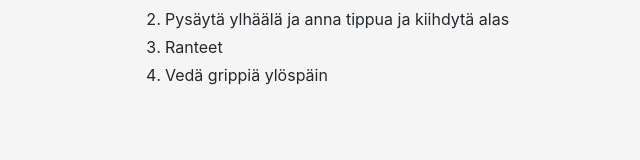
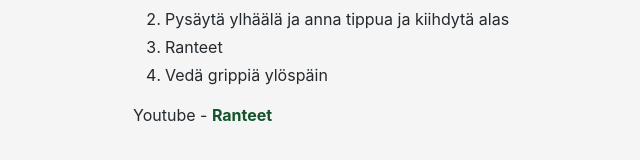
Before and after one commit to haapio/haapio.github.io, a Jekyll site: the page built from draivi.md, in a window 1280 px wide. Shown: the part 214-374 px from the top of the page, without its empty margins (17-657 px from the left). Built offline with Jekyll 4.4.1, drawn with Linux system fonts in a browser that asks for light colours; comment, search, counter and statistics services are not loaded; our own code applies the rules of GitHub Pages for plain Markdown files.

Commit message:
Update draivi.md

```diff
--- a/draivi.md
+++ b/draivi.md
@@ -8,3 +8,5 @@ Youtube - [Lisää pituutta draiveihin - 14:45](https://www.youtube.com/watch?v=
 2.  Pysäytä ylhäälä ja anna tippua ja kiihdytä alas
 3.  Ranteet
 4.  Vedä grippiä ylöspäin
+
+Youtube - [Ranteet](https://www.instagram.com/reel/DZurpJGtD50)
```
